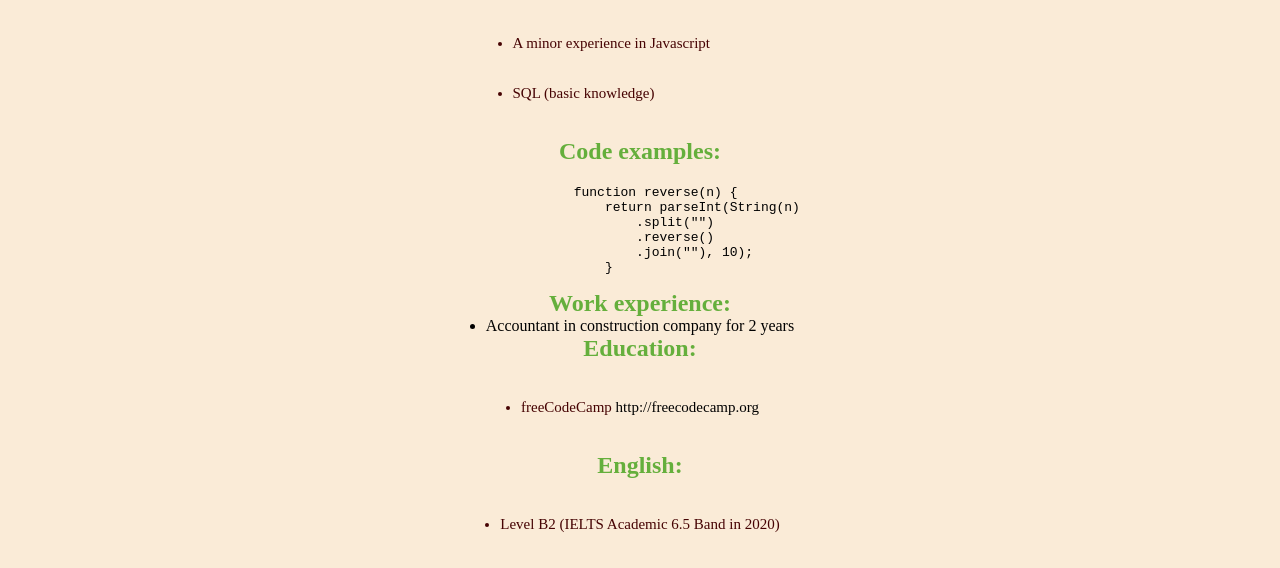
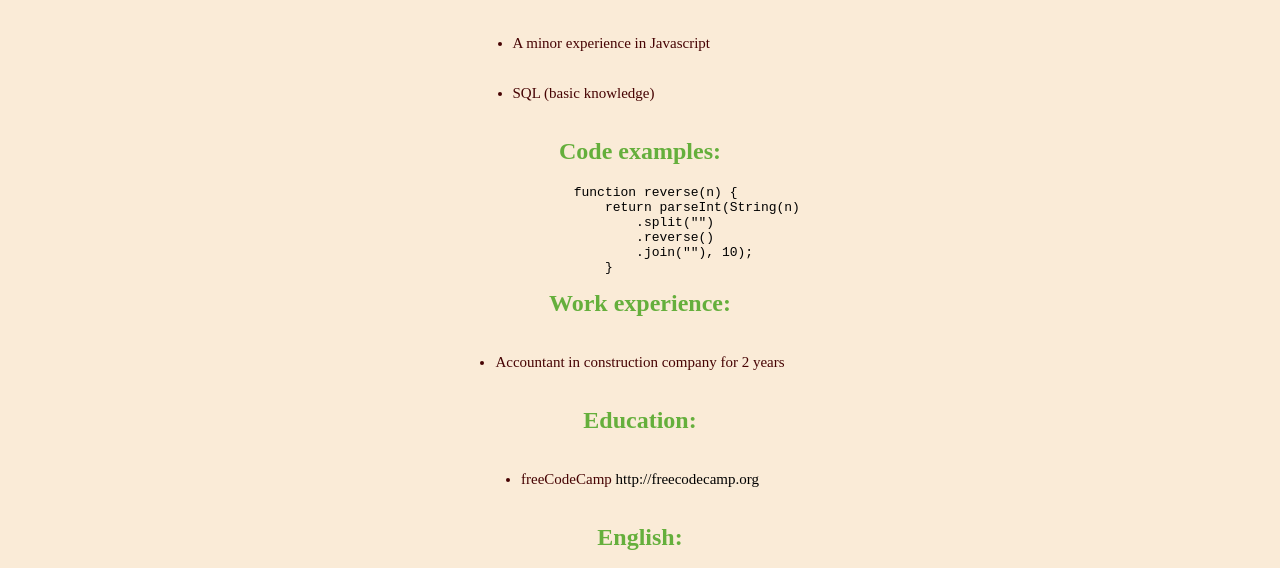
Before and after one commit to alima987/rsschool-cv-2022, a plain HTML site: page index.html in a window 1280 px wide. Shown: the part 633-1201 px from the top of the page. Drawn offline with Linux system fonts and the light colour scheme.

Commit message:
feat: add text

```diff
--- a/index.html
+++ b/index.html
@@ -51,7 +51,7 @@
             </div>
             <div class="work-experience">
                 <h2>Work experience:</h2>
-                <ul class="">
+                <ul class="text">
                     <li>Accountant in construction company for 2 years</li>
                 </ul>
             </div>
```
